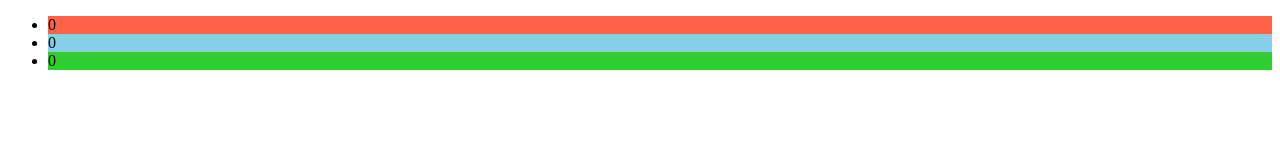
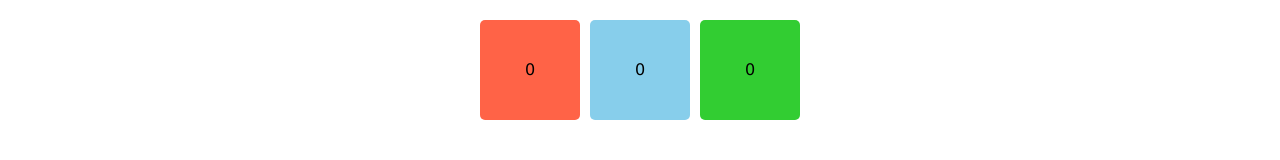
Before and after one commit to okami408/stady, a plain HTML site: page MyReactApp/index.html in a window 1280 px wide. Drawn offline with nearby package versions, Linux system fonts and the light colour scheme.

Commit message:
ドット８スタイルを整えよう宇

```diff
--- a/MyReactApp/css/styles.css
+++ b/MyReactApp/css/styles.css
@@ -1,5 +1,27 @@
-.box {
+body {
+    font-size: 16px;
+    font-family: Verdana, sans-serif;
+}
+.counter{
+    width: 330px;
+    margin: 20px auto;
+}
+
+.counter ul {
+    list-style: none;
+    margin: 0;
+    padding: 0;
+    display: flex;
+    flex-wrap: wrap;
+}
+
+.counter li {
     width: 100px;
     height: 100px;
-    background-color: skyblue;
+    line-height: 100px;
+    text-align: center;
+    cursor: pointer;
+    user-select: none;
+    border-radius: 5px;
+    margin: 0 5px 10px;
 }
```
